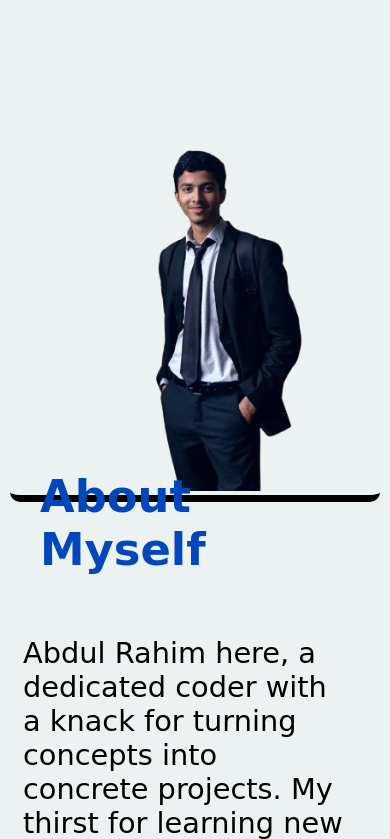
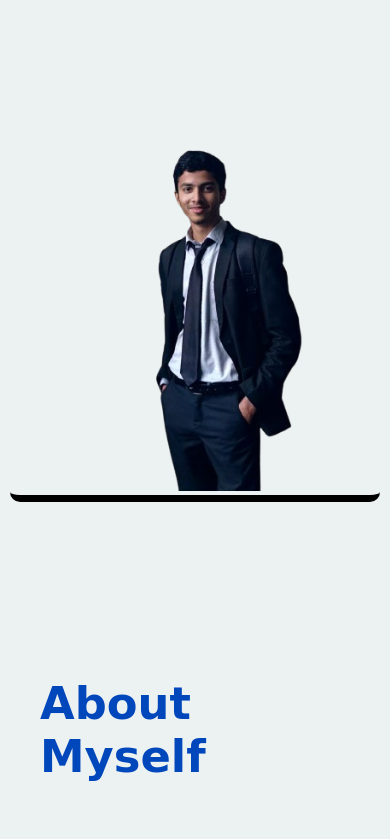
Before and after one commit to Abdul0925/Portfolio, a PHP site: page / in a window 390 px wide. Shown: the part 475-1314 px from the top of the page. Run offline with PHP 8.4, Linux system fonts and the light colour scheme.

Commit message:
Responsive

```diff
--- a/assets/css/style.css
+++ b/assets/css/style.css
@@ -197,6 +197,7 @@
   .home{
   display: block;
   padding: 90px 10px;
+  height: max-content;
   }
   .home .socialmedia p{
     padding-bottom: 25px;
```
